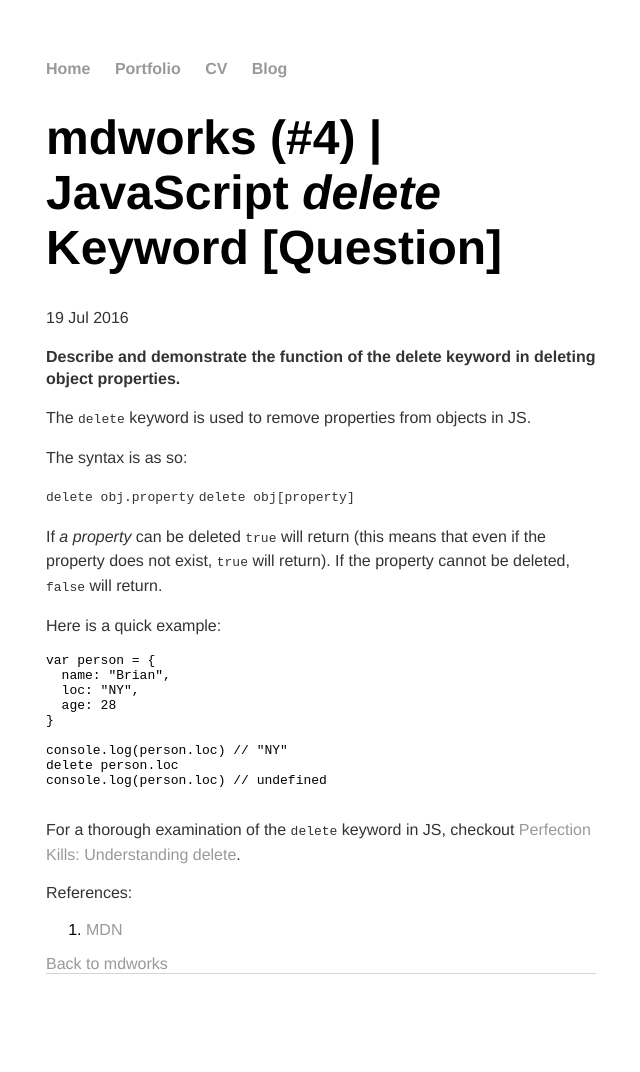
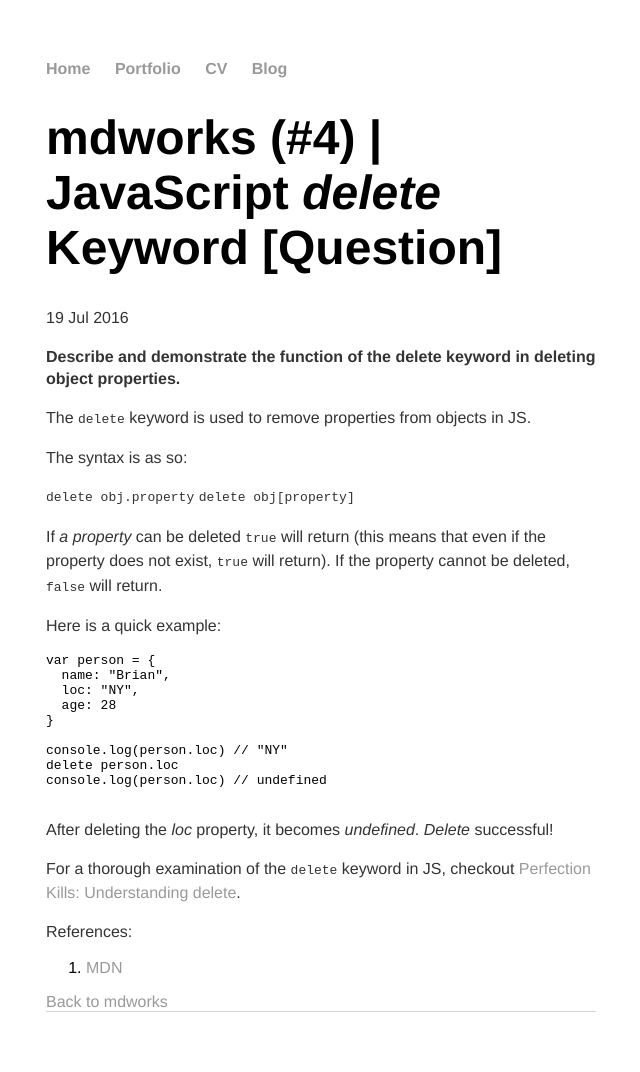
Before and after one commit to btmbtm/btmbtm.github.io, a Jekyll site: the page built from _posts/2016-07-19-mdworks-4-question-JS-delete-keyword.md, in a window 1280 px wide. Shown: the whole page, without its empty margins (319-959 px from the left). Built offline with Jekyll 4.4.1, drawn with Linux system fonts in a browser that asks for light colours; before the commit the page ends 1034 px from its top, so only the background shows below that.

Commit message:
Update 2016-07-19-mdworks-4-question-JS-delete-keyword.md

````diff
--- a/_posts/2016-07-19-mdworks-4-question-JS-delete-keyword.md
+++ b/_posts/2016-07-19-mdworks-4-question-JS-delete-keyword.md
@@ -32,6 +32,8 @@ console.log(person.loc) // undefined
 
 ```
 
+After deleting the *loc* property, it becomes *undefined*. *Delete* successful!
+
 For a thorough examination of the `delete` keyword in JS, checkout [Perfection Kills: Understanding delete](http://perfectionkills.com/understanding-delete/).
 
 References:
````
